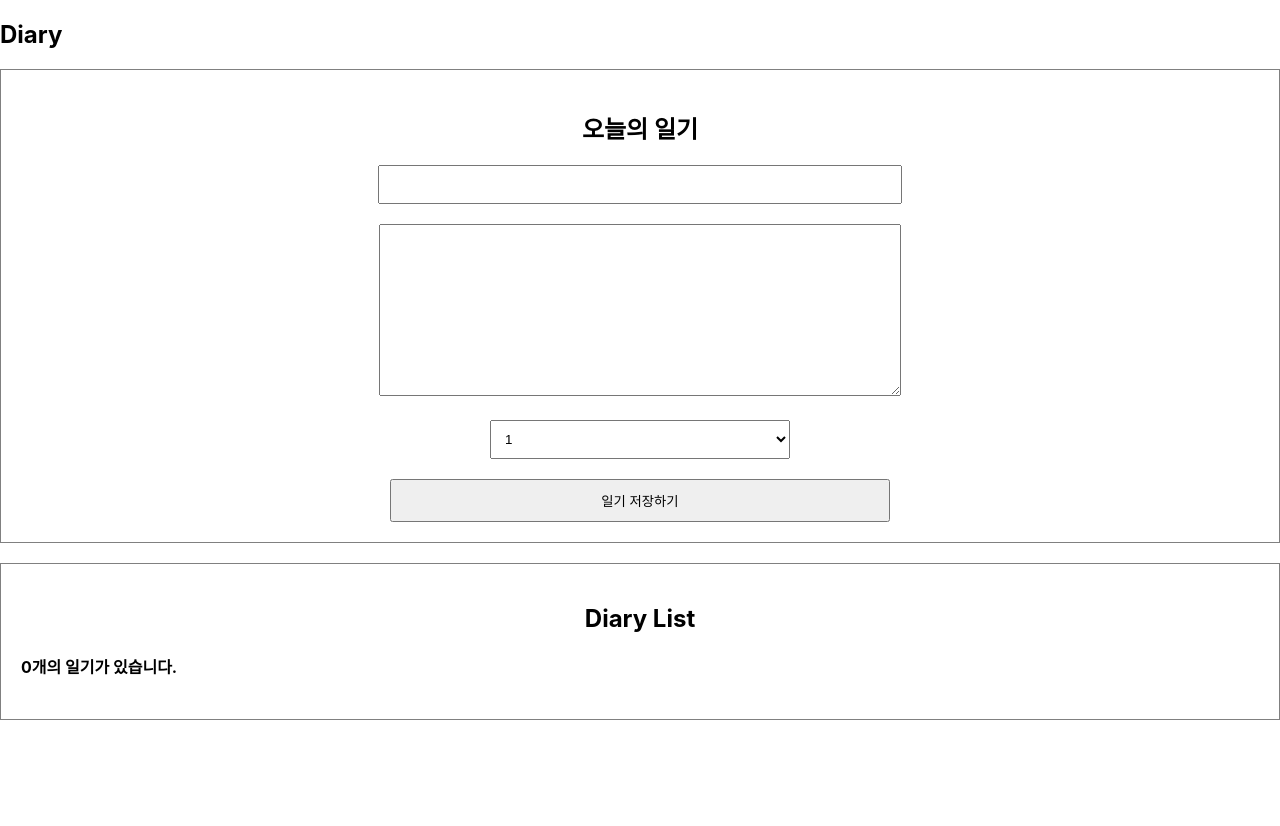
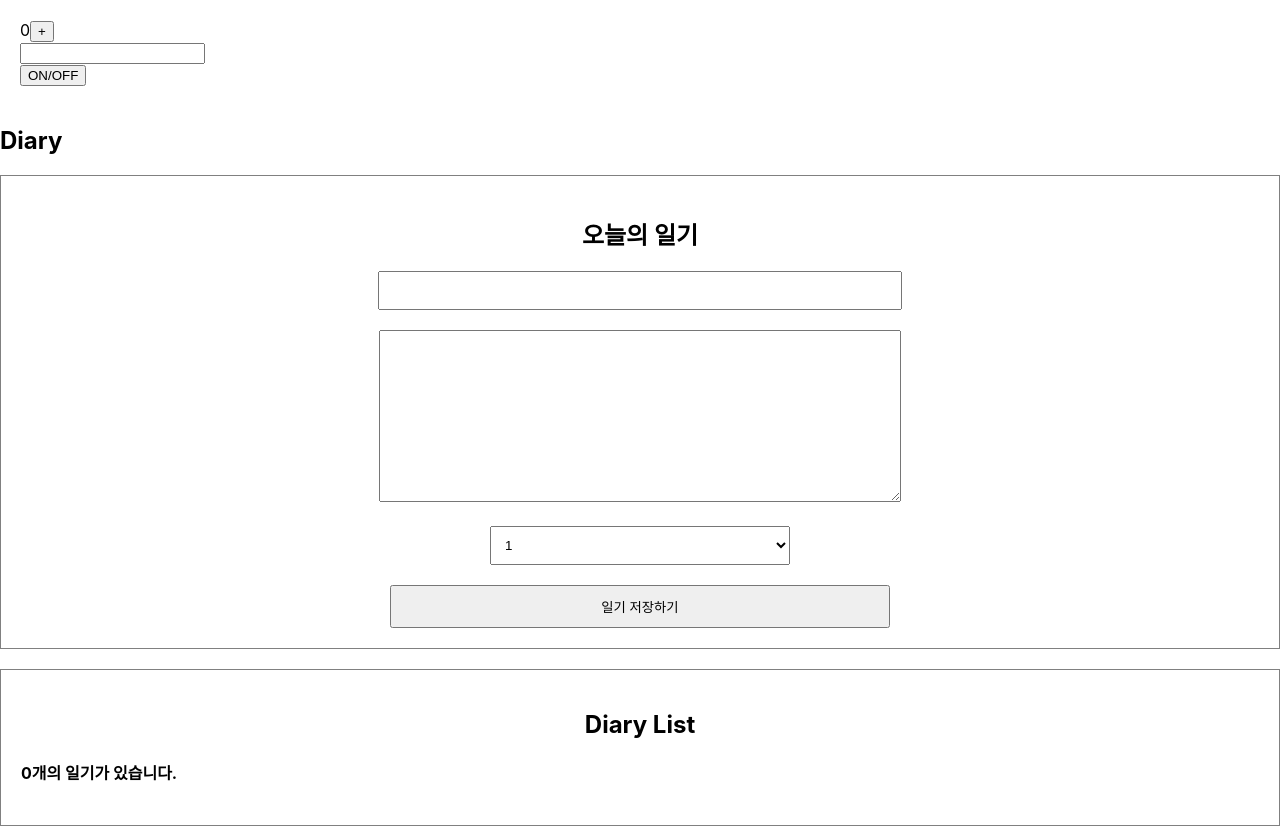
Before and after one commit to been2zzz/simpleDiary, a React (Create React App) app: page / in a window 1280 px wide. Before the commit the page ends 800 px from the top, so only its background shows below. Built offline with nearby package versions, Linux system fonts and the light colour scheme.

Commit message:
[ADD] React Life Cycle study

```diff
--- a/src/App.js
+++ b/src/App.js
@@ -2,6 +2,7 @@
 import './App.css';
 import DiaryEditor from './DiaryEditor';
 import DiaryList from './DiaryList';
+import Lifecycle from './Lifecycle';
 
 function App() {
   const [data, setData] = useState([]);
@@ -34,6 +35,7 @@
 
   return (
     <div className='App'>
+      <Lifecycle />
       <h2>Diary</h2>
       <DiaryEditor onCreate={onCreate} />
       <DiaryList onEdit={onEdit} onRemove={onRemove} diaryList={data} />
--- /dev/null
+++ b/src/Lifecycle.js
@@ -0,0 +1,55 @@
+import React, { useEffect, useState } from 'react';
+
+const UnmountTest = () => {
+  useEffect(() => {
+    console.log('Mount!');
+
+    return () => {
+      // Unmount 시점에 실행
+      console.log('Unmount!');
+    };
+  }, []);
+
+  return <div>Unmount Testing Component</div>;
+};
+const Lifecycle = () => {
+  const [count, setCount] = useState(0);
+  const [text, setText] = useState('');
+  const [isVisible, setIsVisible] = useState(false);
+  const toggle = () => setIsVisible(!isVisible);
+
+  useEffect(() => {
+    console.log('Mount!');
+  }, []); // dependency array에 빈 배열 전달 시 Mount되는 시점에만 실행
+
+  useEffect(() => {
+    console.log('Update!');
+  }); // dependency array를 전달하지 않을 시 Update 시점에 실행
+
+  useEffect(() => {
+    console.log('Count Update!');
+    if (count > 5) {
+      alert('count가 5를 넘었습니다. 따라서 1로 초기화합니다.');
+      setCount(1);
+    }
+  }, [count]); // dependency array 활용 시 감지하고 싶은 값만 감지하여 실행
+  useEffect(() => {
+    console.log('Text Update!');
+  }, [text]); // dependency array 활용 시 감지하고 싶은 값만 감지하여 실행
+
+  return (
+    <div style={{ padding: 20 }}>
+      <div>
+        {count}
+        <button onClick={() => setCount(count + 1)}>+</button>
+      </div>
+      <div>
+        <input value={text} onChange={(e) => setText(e.target.value)} />
+      </div>
+      <button onClick={toggle}>ON/OFF</button>
+      {isVisible && <UnmountTest />}
+    </div>
+  );
+};
+
+export default Lifecycle;
```
